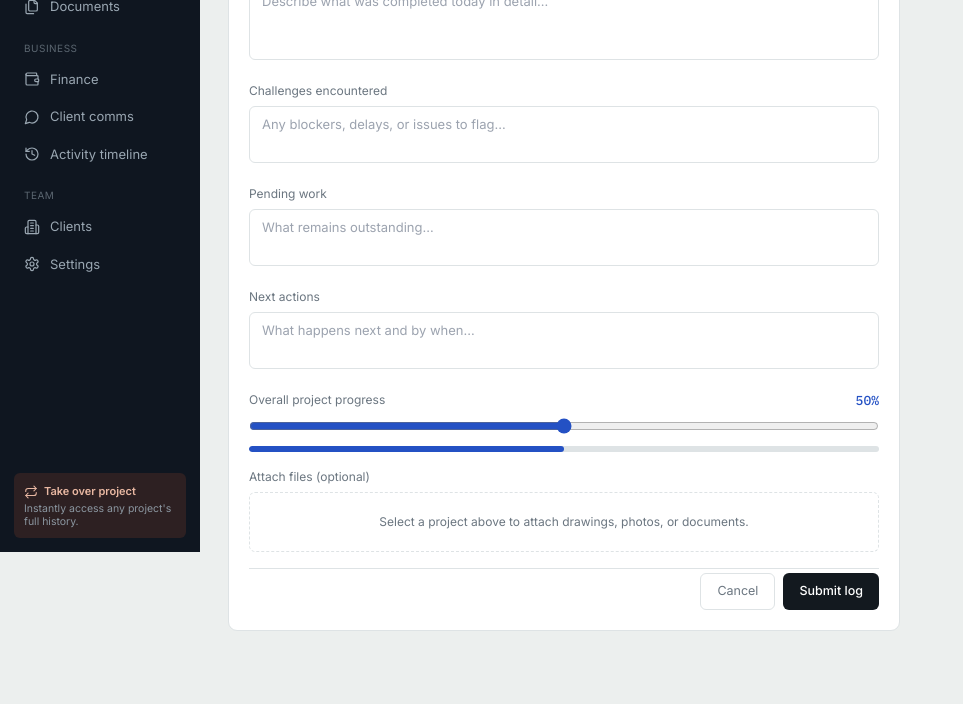
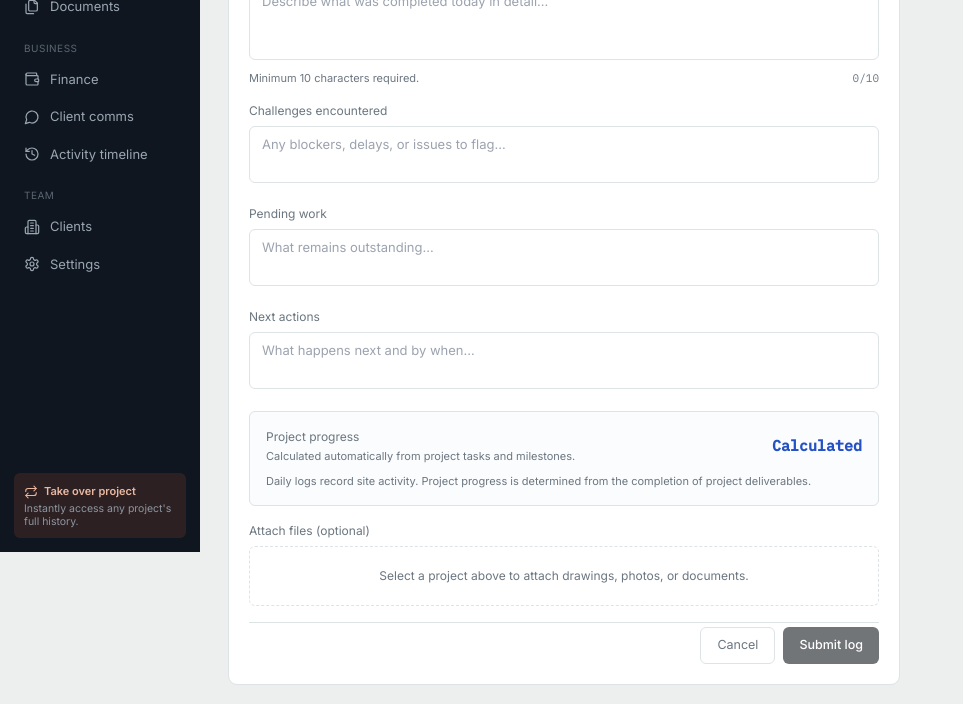
Before and after one commit to Gloria0903/Architect-Hub, a Next.js app: page /daily-logs/new in a window 1280 px wide. Shown: the part 248-952 px from the top of the page, without its empty margins (0-963 px from the left). Before the commit the page ends 907 px from the top, so only its background shows below. Built offline with nearby package versions, Linux system fonts and the light colour scheme; no server answers; the database is empty.

Commit message:
eradication of manual slider to determine work progress

```diff
--- a/src/app/api/logs/route.ts
+++ b/src/app/api/logs/route.ts
@@ -1,26 +1,44 @@
 import { NextRequest, NextResponse } from "next/server";
+
 import { prisma } from "@/lib/prisma";
+
 import { auth } from "@/lib/auth";
-import { isAdmin } from "@/lib/rbac";
+
+import { isAdmin, canAccessProject } from "@/lib/rbac";
+
 import { z } from "zod";
-import { canAccessProject } from "@/lib/rbac";
-import { logActivity } from "@/lib/activity-log";
+
+import { calculateProjectProgress } from "@/lib/project-progress";
 
 const Schema = z.object({
   projectId: z.string(),
-  workCompleted: z.string().min(10),
+
+  workCompleted: z
+    .string()
+    .trim()
+    .min(10, "Work completed must contain at least 10 characters"),
+
   challenges: z.string().optional().default(""),
+
   pendingWork: z.string().optional().default(""),
+
   nextActions: z.string().optional().default(""),
-  progress: z.number().min(0).max(100),
+
   date: z.string().optional(),
 });
 
 export async function GET(req: NextRequest) {
   const session = await auth();
-  if (!session) return NextResponse.json({ error: "Unauthorized" }, { status: 401 });
+
+  if (!session) {
+    return NextResponse.json(
+      { error: "Unauthorized" },
+      { status: 401 }
+    );
+  }
 
   const { searchParams } = new URL(req.url);
+
   const projectId = searchParams.get("projectId");
   const authorId = searchParams.get("authorId");
   const dateFrom = searchParams.get("dateFrom");
@@ -28,18 +46,50 @@ export async function GET(req: NextRequest) {
   const logs = await prisma.dailyLog.findMany({
     where: {
       ...(projectId && { projectId }),
+
       ...(authorId && { authorId }),
-      ...(dateFrom && { date: { gte: new Date(dateFrom) } }),
-      // Non-admins only see logs for projects they are the architect or supervisor on.
+
+      ...(dateFrom && {
+        date: {
+          gte: new Date(dateFrom),
+        },
+      }),
+
+      // Non-admins only see logs for projects
+      // they are the architect or supervisor on.
       ...(!isAdmin(session) && {
-        project: { OR: [{ architectId: session.user.id }, { supervisorId: session.user.id }] },
+        project: {
+          OR: [
+            { architectId: session.user.id },
+            { supervisorId: session.user.id },
+          ],
+        },
       }),
     },
+
     include: {
-      author: { select: { id: true, name: true, initials: true, avatarUrl: true } },
-      project: { select: { id: true, name: true, sheetNo: true } },
+      author: {
+        select: {
+          id: true,
+          name: true,
+          initials: true,
+          avatarUrl: true,
         },
-    orderBy: { date: "desc" },
+      },
+
+      project: {
+        select: {
+          id: true,
+          name: true,
+          sheetNo: true,
+        },
+      },
+    },
+
+    orderBy: {
+      date: "desc",
+    },
+
     take: 100,
   });
 
@@ -48,18 +98,63 @@ export async function GET(req: NextRequest) {
 
 export async function POST(req: NextRequest) {
   const session = await auth();
-  if (!session) return NextResponse.json({ error: "Unauthorized" }, { status: 401 });
+
+  if (!session) {
+    return NextResponse.json(
+      { error: "Unauthorized" },
+      { status: 401 }
+    );
+  }
 
   const body = await req.json();
+
   const parsed = Schema.safeParse(body);
-  if (!parsed.success) return NextResponse.json({ error: parsed.error.flatten() }, { status: 400 });
 
+  if (!parsed.success) {
+    const firstError =
+      parsed.error.issues[0]?.message ??
+      "Please check the daily log form.";
+
+    return NextResponse.json(
+      { error: firstError },
+      { status: 400 }
+    );
+  }
+
+  /*
+   * Get the project together with its tasks and milestones.
+   *
+   * Project progress is calculated from these records.
+   * The user does NOT provide a progress percentage.
+   */
   const project = await prisma.project.findUnique({
-  where: { id: parsed.data.projectId },
+    where: {
+      id: parsed.data.projectId,
+    },
+
     select: {
       id: true,
       architectId: true,
       supervisorId: true,
+
+      progress: true,
+
+      tasks: {
+        select: {
+          id: true,
+          weight: true,
+          completion: true,
+          status: true,
+        },
+      },
+
+      milestones: {
+        select: {
+          id: true,
+          weight: true,
+          status: true,
+        },
+      },
     },
   });
 
@@ -76,10 +171,38 @@ if (!canAccessProject(session, project)) {
       { status: 403 }
     );
   }
-  const logDate = parsed.data.date ? new Date(parsed.data.date) : new Date();
+
+  /*
+   * Calculate project progress automatically.
+   *
+   * Tasks = 80%
+   * Milestones = 20%
+   *
+   * If the project does not yet have tasks or milestones,
+   * preserve the existing project progress rather than
+   * forcing it to 0.
+   */
+  const hasProgressSources =
+    project.tasks.length > 0 ||
+    project.milestones.length > 0;
+
+  const calculatedProgress = hasProgressSources
+    ? calculateProjectProgress({
+        tasks: project.tasks,
+        milestones: project.milestones,
+      })
+    : project.progress;
+
+  const logDate = parsed.data.date
+    ? new Date(parsed.data.date)
+    : new Date();
+
   logDate.setHours(0, 0, 0, 0);
 
-  // Check for duplicate log (same author, project, date)
+  /*
+   * Check for duplicate log
+   * (same author, project and date).
+   */
   const existing = await prisma.dailyLog.findUnique({
     where: {
       projectId_authorId_date: {
@@ -91,31 +214,73 @@ if (!canAccessProject(session, project)) {
   });
 
   if (existing) {
-    return NextResponse.json({ error: "A log for this project has already been submitted today" }, { status: 409 });
+    return NextResponse.json(
+      {
+        error:
+          "A log for this project has already been submitted today",
+      },
+      { status: 409 }
+    );
   }
 
+  /*
+   * Save the daily log and update the project progress
+   * using the calculated value.
+   *
+   * The user never supplies this percentage.
+   */
   const [log] = await prisma.$transaction([
     prisma.dailyLog.create({
       data: {
         projectId: parsed.data.projectId,
+
         authorId: session.user.id,
+
         date: logDate,
+
         workCompleted: parsed.data.workCompleted,
+
         challenges: parsed.data.challenges,
+
         pendingWork: parsed.data.pendingWork,
+
         nextActions: parsed.data.nextActions,
-        progress: parsed.data.progress,
+
+        progress: calculatedProgress,
       },
+
       include: {
-        author: { select: { id: true, name: true, initials: true, avatarUrl: true } },
-        project: { select: { id: true, name: true, sheetNo: true } },
+        author: {
+          select: {
+            id: true,
+            name: true,
+            initials: true,
+            avatarUrl: true,
+          },
+        },
+
+        project: {
+          select: {
+            id: true,
+            name: true,
+            sheetNo: true,
+          },
+        },
       },
     }),
+
     prisma.project.update({
-      where: { id: parsed.data.projectId },
-      data: { progress: parsed.data.progress },
+      where: {
+        id: parsed.data.projectId,
+      },
+
+      data: {
+        progress: calculatedProgress,
+      },
     }),
   ]);
 
-  return NextResponse.json(log, { status: 201 });
+  return NextResponse.json(log, {
+    status: 201,
+  });
 }
--- a/src/app/daily-logs/new/page.tsx
+++ b/src/app/daily-logs/new/page.tsx
@@ -1,4 +1,5 @@
 "use client";
+
 import { useState } from "react";
 import { useRouter } from "next/navigation";
 import { AppShell } from "@/components/layout/app-shell";
@@ -8,36 +9,80 @@ import { useStore } from "@/store/app-store";
 import { CheckCircle } from "lucide-react";
 import { DocumentUploader } from "@/components/documents/document-uploader";
 
+const MIN_WORK_DESCRIPTION_LENGTH = 10;
+
 export default function NewDailyLogPage() {
   const router = useRouter();
   const { projects, addLog, refresh } = useStore();
+
   const [submitted, setSubmitted] = useState(false);
   const [submitting, setSubmitting] = useState(false);
   const [error, setError] = useState("");
   const [uploadError, setUploadError] = useState("");
   const [progress, setProgress] = useState(50);
-  const [form, setForm] = useState({ projectId: "", workCompleted: "", challenges: "", pendingWork: "", nextActions: "" });
+
+  const [form, setForm] = useState({
+    projectId: "",
+    workCompleted: "",
+    challenges: "",
+    pendingWork: "",
+    nextActions: "",
+  });
+
+  const workCompletedLength = form.workCompleted.trim().length;
+  const workCompletedTooShort =
+    workCompletedLength > 0 &&
+    workCompletedLength < MIN_WORK_DESCRIPTION_LENGTH;
 
   async function handleSubmit(e: React.FormEvent) {
     e.preventDefault();
+
     setError("");
+
+    // Validate project
+    if (!form.projectId) {
+      setError("Please select a project.");
+      return;
+    }
+
+    // Validate work description
+    if (workCompletedLength < MIN_WORK_DESCRIPTION_LENGTH) {
+      setError(
+        `Please describe the work completed in at least ${MIN_WORK_DESCRIPTION_LENGTH} characters.`
+      );
+      return;
+    }
+
     setSubmitting(true);
+
     try {
       await addLog({
         projectId: form.projectId,
-        workCompleted: form.workCompleted,
-        challenges: form.challenges,
-        pendingWork: form.pendingWork,
-        nextActions: form.nextActions,
+        workCompleted: form.workCompleted.trim(),
+        challenges: form.challenges.trim(),
+        pendingWork: form.pendingWork.trim(),
+        nextActions: form.nextActions.trim(),
         progress,
       });
-      // Attachments (if any) already uploaded via DocumentUploader as the
-      // user added them — they're tied to the project, not the log entry
-      // itself, same as every other document in the system.
+
+      /*
+       * Attachments uploaded through DocumentUploader are already
+       * associated with the selected project. They do not need to be
+       * uploaded again when the daily log is submitted.
+       */
+
       setSubmitted(true);
-      setTimeout(() => router.push("/daily-logs"), 1800);
+
+      setTimeout(() => {
+        router.push("/daily-logs");
+      }, 1800);
     } catch (err) {
-      setError((err as Error).message || "Failed to submit log");
+      const message =
+        err instanceof Error && err.message
+          ? err.message
+          : "Failed to submit daily log. Please try again.";
+
+      setError(message);
     } finally {
       setSubmitting(false);
     }
@@ -47,9 +92,22 @@ export default function NewDailyLogPage() {
     return (
       <AppShell>
         <div className="max-w-lg mx-auto mt-20 text-center">
-          <CheckCircle size={48} className="mx-auto text-moss mb-4" />
-          <h2 className="font-display font-bold text-[18px] text-ink">Log submitted</h2>
-          <p className="text-muted text-[12.5px] mt-1">Redirecting to daily logs…</p>
+          <CheckCircle
+            size={48}
+            className="mx-auto text-moss mb-4"
+          />
+
+          <h2 className="font-display font-bold text-[18px] text-ink">
+            Log submitted
+          </h2>
+
+          <p className="text-muted text-[12.5px] mt-1">
+            Your daily log was submitted successfully.
+          </p>
+
+          <p className="text-muted text-[12px] mt-1">
+            Redirecting to daily logs…
+          </p>
         </div>
       </AppShell>
     );
@@ -58,61 +116,216 @@ export default function NewDailyLogPage() {
   return (
     <AppShell>
       <div className="max-w-2xl">
-        <h1 className="font-display font-bold text-[20px] text-ink mb-0.5">Submit daily log</h1>
-        <p className="text-muted text-[12px] mb-5">Required before close of business each day. All entries are permanent and visible to supervisors.</p>
+        <h1 className="font-display font-bold text-[20px] text-ink mb-0.5">
+          Submit daily log
+        </h1>
+
+        <p className="text-muted text-[12px] mb-5">
+          Required before close of business each day. All entries are
+          permanent and visible to supervisors.
+        </p>
+
         <Card className="p-5">
-          <form onSubmit={handleSubmit} className="flex flex-col gap-4">
+          <form
+            onSubmit={handleSubmit}
+            className="flex flex-col gap-4"
+          >
+            {/* PROJECT */}
             <Field label="Project" required>
-              <Select required value={form.projectId} onChange={e => setForm(f=>({...f,projectId:e.target.value}))}>
+              <Select
+                required
+                value={form.projectId}
+                onChange={(e) => {
+                  setForm((f) => ({
+                    ...f,
+                    projectId: e.target.value,
+                  }));
+
+                  setError("");
+                }}
+              >
                 <option value="">Select your project</option>
-                {projects.map(p => <option key={p.id} value={p.id}>{p.sheetNo} — {p.name}</option>)}
+
+                {projects.map((p) => (
+                  <option key={p.id} value={p.id}>
+                    {p.sheetNo} — {p.name}
+                  </option>
+                ))}
               </Select>
             </Field>
+
+            {/* WORK COMPLETED */}
             <Field label="Work completed today" required>
-              <Textarea required rows={3} value={form.workCompleted} onChange={e=>setForm(f=>({...f,workCompleted:e.target.value}))} placeholder="Describe what was completed today in detail…" />
+              <Textarea
+                required
+                minLength={MIN_WORK_DESCRIPTION_LENGTH}
+                rows={3}
+                value={form.workCompleted}
+                onChange={(e) => {
+                  setForm((f) => ({
+                    ...f,
+                    workCompleted: e.target.value,
+                  }));
+
+                  setError("");
+                }}
+                placeholder="Describe what was completed today in detail…"
+              />
+
+              <div className="flex justify-between items-center mt-1">
+                <p
+                  className={`text-[11px] ${
+                    workCompletedTooShort
+                      ? "text-brick"
+                      : "text-muted"
+                  }`}
+                >
+                  {workCompletedTooShort
+                    ? `Please enter at least ${MIN_WORK_DESCRIPTION_LENGTH} characters.`
+                    : "Minimum 10 characters required."}
+                </p>
+
+                <span
+                  className={`font-mono text-[11px] ${
+                    workCompletedTooShort
+                      ? "text-brick"
+                      : "text-muted"
+                  }`}
+                >
+                  {workCompletedLength}/10
+                </span>
+              </div>
             </Field>
+
+            {/* CHALLENGES */}
             <Field label="Challenges encountered">
-              <Textarea rows={2} value={form.challenges} onChange={e=>setForm(f=>({...f,challenges:e.target.value}))} placeholder="Any blockers, delays, or issues to flag…" />
+              <Textarea
+                rows={2}
+                value={form.challenges}
+                onChange={(e) =>
+                  setForm((f) => ({
+                    ...f,
+                    challenges: e.target.value,
+                  }))
+                }
+                placeholder="Any blockers, delays, or issues to flag…"
+              />
             </Field>
+
+            {/* PENDING WORK */}
             <Field label="Pending work">
-              <Textarea rows={2} value={form.pendingWork} onChange={e=>setForm(f=>({...f,pendingWork:e.target.value}))} placeholder="What remains outstanding…" />
+              <Textarea
+                rows={2}
+                value={form.pendingWork}
+                onChange={(e) =>
+                  setForm((f) => ({
+                    ...f,
+                    pendingWork: e.target.value,
+                  }))
+                }
+                placeholder="What remains outstanding…"
+              />
             </Field>
+
+            {/* NEXT ACTIONS */}
             <Field label="Next actions">
-              <Textarea rows={2} value={form.nextActions} onChange={e=>setForm(f=>({...f,nextActions:e.target.value}))} placeholder="What happens next and by when…" />
+              <Textarea
+                rows={2}
+                value={form.nextActions}
+                onChange={(e) =>
+                  setForm((f) => ({
+                    ...f,
+                    nextActions: e.target.value,
+                  }))
+                }
+                placeholder="What happens next and by when…"
+              />
             </Field>
+
+            {/* PROJECT PROGRESS */}
+<div className="border border-line rounded-md p-4 bg-slate-50/50">
+  <div className="flex items-center justify-between mb-2">
+    <div>
+      <label className="text-[12px] text-muted block">
+        Project progress
+      </label>
+      <p className="text-[11px] text-muted mt-0.5">
+        Calculated automatically from project tasks and milestones.
+      </p>
+    </div>
+
+    <span className="font-mono text-[15px] text-blueprint font-semibold">
+      Calculated
+    </span>
+  </div>
+
+  <p className="text-[11px] text-muted">
+    Daily logs record site activity. Project progress is determined from
+    the completion of project deliverables.
+  </p>
+</div>
+
+            {/* ATTACHMENTS */}
             <div>
-              <div className="flex justify-between items-center mb-1.5">
-                <label className="text-[12px] text-muted">Overall project progress</label>
-                <span className="font-mono text-[13px] text-blueprint font-medium">{progress}%</span>
-              </div>
-              <input type="range" min={0} max={100} value={progress} onChange={e=>setProgress(Number(e.target.value))} className="w-full accent-blueprint" />
-              <div className="w-full h-1.5 bg-line rounded-full overflow-hidden mt-1.5">
-                <div className="h-full bg-blueprint rounded-full transition-all" style={{width:`${progress}%`}} />
-              </div>
-            </div>
+              <label className="text-[12px] text-muted block mb-1.5">
+                Attach files (optional)
+              </label>
 
-            <div>
-              <label className="text-[12px] text-muted block mb-1.5">Attach files (optional)</label>
               {form.projectId ? (
                 <DocumentUploader
                   key={form.projectId}
-                  target={{ mode: "new", projectId: form.projectId, category: "SITE_REPORT" }}
+                  target={{
+                    mode: "new",
+                    projectId: form.projectId,
+                    category: "SITE_REPORT",
+                  }}
                   onComplete={refresh}
                   onError={setUploadError}
                 />
               ) : (
                 <div className="border border-dashed rounded-md p-5 text-center text-[12px] border-line text-muted">
-                  Select a project above to attach drawings, photos, or documents.
+                  Select a project above to attach drawings,
+                  photos, or documents.
                 </div>
               )}
-              {uploadError && <p className="text-brick text-[12px] mt-1.5">{uploadError}</p>}
+
+              {uploadError && (
+                <p className="text-brick text-[12px] mt-1.5">
+                  {uploadError}
+                </p>
+              )}
             </div>
 
-            {error && <p className="text-brick text-[12px]">{error}</p>}
+            {/* ERROR */}
+            {error && (
+              <div className="border border-brick/30 bg-brick/5 rounded-md px-3 py-2">
+                <p className="text-brick text-[12px]">
+                  {error}
+                </p>
+              </div>
+            )}
 
+            {/* ACTIONS */}
             <div className="flex justify-end gap-2 pt-1 border-t border-line">
-              <button type="button" onClick={() => router.back()} className="px-4 py-2 rounded-md text-[12.5px] border border-line text-muted">Cancel</button>
-              <button type="submit" disabled={submitting} className="px-4 py-2 rounded-md text-[12.5px] bg-ink text-white font-medium hover:bg-ink/90 disabled:opacity-60">
+              <button
+                type="button"
+                onClick={() => router.back()}
+                disabled={submitting}
+                className="px-4 py-2 rounded-md text-[12.5px] border border-line text-muted disabled:opacity-60"
+              >
+                Cancel
+              </button>
+
+              <button
+                type="submit"
+                disabled={
+                  submitting ||
+                  !form.projectId ||
+                  workCompletedLength <
+                    MIN_WORK_DESCRIPTION_LENGTH
+                }
+                className="px-4 py-2 rounded-md text-[12.5px] bg-ink text-white font-medium hover:bg-ink/90 disabled:opacity-60"
+              >
                 {submitting ? "Submitting…" : "Submit log"}
               </button>
             </div>
```
Also changed, not shown: src/app/dashboard/page.tsx (+7 -6 lines). Lines whose indentation alone changed are shown as unchanged.
